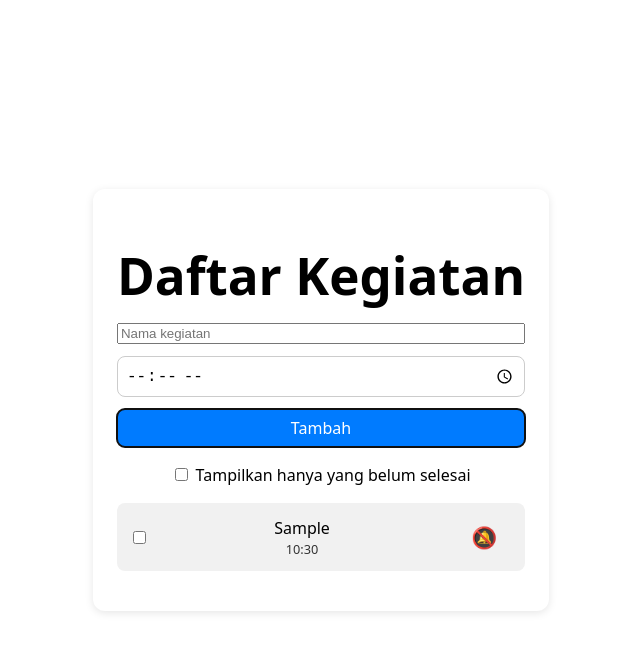
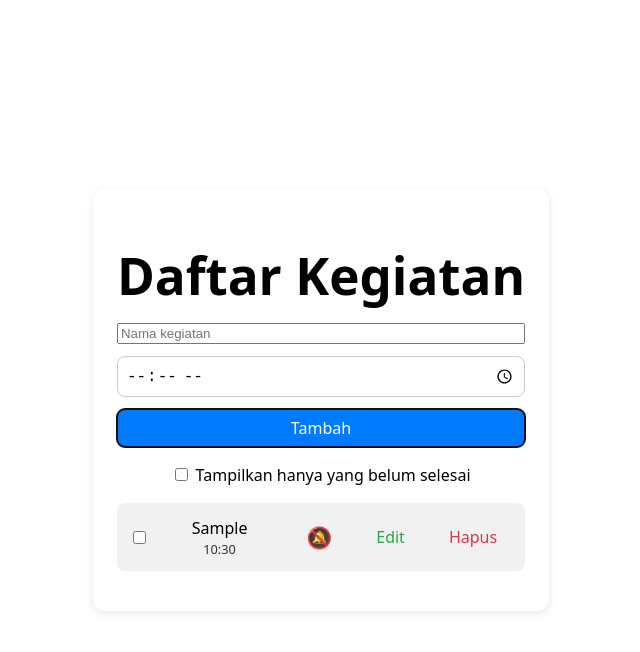
Before and after one commit to Daffa-09/32-pbk-uts-233510462, a Vue app: page / in a window 1280 px wide. Both pictures are taken after typing "Sample", "10:30" into the empty fields and a click on the button "Tambah". Shown: the top 652 px of the page, without its empty margins (319-959 px from the left). Built offline with nearby package versions, Linux system fonts and the light colour scheme.

Commit message:
Penambahan Fitur Edit Dan Hapus

```diff
--- a/src/App.vue
+++ b/src/App.vue
@@ -26,8 +26,24 @@
           <span v-if="kegiatan.pengingat">🔔</span>
           <span v-else>🔕</span>
         </button>
+        <button class="edit-btn" @click="editKegiatan(index)">
+          Edit
+        </button>
+        <button class="hapus-btn" @click="hapusKegiatan(index)">
+          Hapus
+        </button>
       </li>
     </ul>
+
+    <div v-if="isEditing" class="edit-form">
+      <h2>Edit Kegiatan</h2>
+      <form @submit.prevent="updateKegiatan">
+        <input v-model="editKegiatanBaru" placeholder="Nama kegiatan" required />
+        <input v-model="editWaktuBaru" type="time" required />
+        <button type="submit">Update</button>
+        <button @click="cancelEdit">Cancel</button>
+      </form>
+    </div>
   </div>
 </template>
 
@@ -39,13 +55,18 @@ const waktuBaru = ref('')
 const daftarKegiatan = ref([])
 const hanyaBelumSelesai = ref(false)
 
+const isEditing = ref(false)
+const editIndex = ref(null)
+const editKegiatanBaru = ref('')
+const editWaktuBaru = ref('')
+
 const tambahKegiatan = () => {
   if (kegiatanBaru.value.trim() && waktuBaru.value) {
     daftarKegiatan.value.push({
       nama: kegiatanBaru.value,
       waktu: waktuBaru.value,
       selesai: false,
-      pengingat: false, // fitur baru
+      pengingat: false,
     })
     kegiatanBaru.value = ''
     waktuBaru.value = ''
@@ -54,6 +75,32 @@ const tambahKegiatan = () => {
 
 const togglePengingat = (kegiatan) => {
   kegiatan.pengingat = !kegiatan.pengingat
+}
+
+const hapusKegiatan = (index) => {
+  daftarKegiatan.value.splice(index, 1)
+}
+
+const editKegiatan = (index) => {
+  const kegiatan = daftarKegiatan.value[index]
+  editIndex.value = index
+  editKegiatanBaru.value = kegiatan.nama
+  editWaktuBaru.value = kegiatan.waktu
+  isEditing.value = true
+}
+
+const updateKegiatan = () => {
+  if (editKegiatanBaru.value.trim() && editWaktuBaru.value) {
+    daftarKegiatan.value[editIndex.value].nama = editKegiatanBaru.value
+    daftarKegiatan.value[editIndex.value].waktu = editWaktuBaru.value
+    cancelEdit()
+  }
+}
+
+const cancelEdit = () => {
+  isEditing.value = false
+  editKegiatanBaru.value = ''
+  editWaktuBaru.value = ''
 }
 
 const kegiatanTersaring = computed(() => {
@@ -151,4 +198,44 @@ li {
 .pengingat-btn:hover {
   color: #0056b3;
 }
+
+.hapus-btn {
+  background: none;
+  border: none;
+  cursor: pointer;
+  font-size: 1rem;
+  color: #dc3545;
+}
+
+.hapus-btn:hover {
+  color: #c82333;
+}
+
+.edit-btn {
+  background: none;
+  border: none;
+  cursor: pointer;
+  font-size: 1rem;
+  color: #28a745;
+}
+
+.edit-btn:hover {
+  color: #218838;
+}
+
+.edit-form {
+  margin-top: 1.5rem;
+  padding: 1.5rem;
+  background-color: #f9f9f9;
+  border-radius: 8px;
+  box-shadow: 0 2px 8px rgba(0, 0, 0, 0.1);
+}
+
+.edit-form input {
+  margin-bottom: 1rem;
+}
+
+.edit-form button {
+  margin-right: 0.5rem;
+}
 </style>
```
